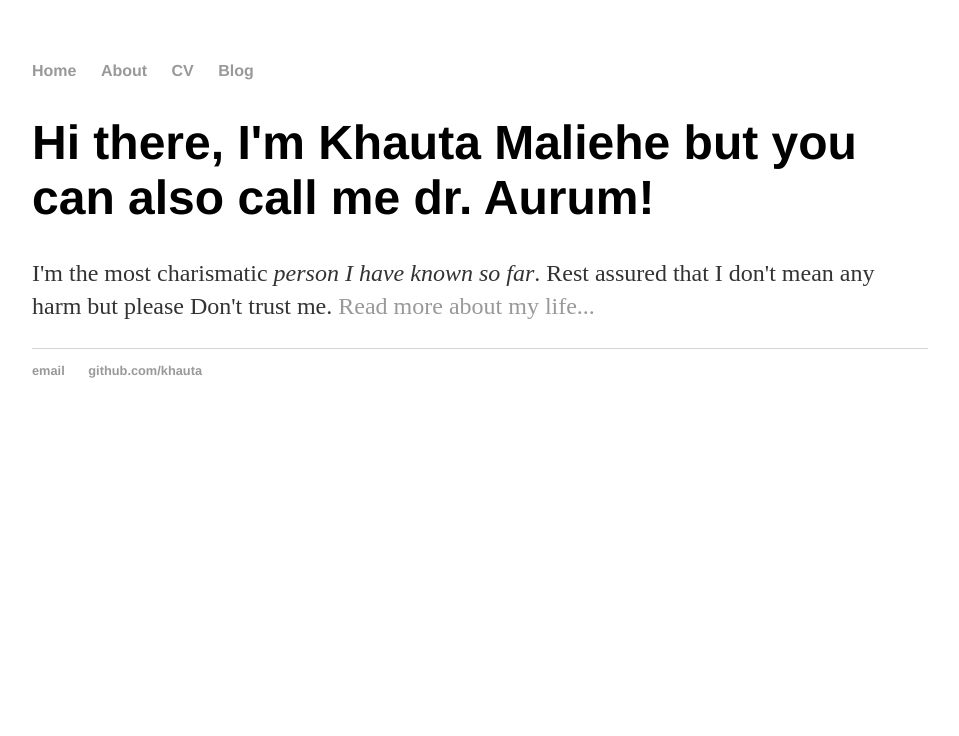
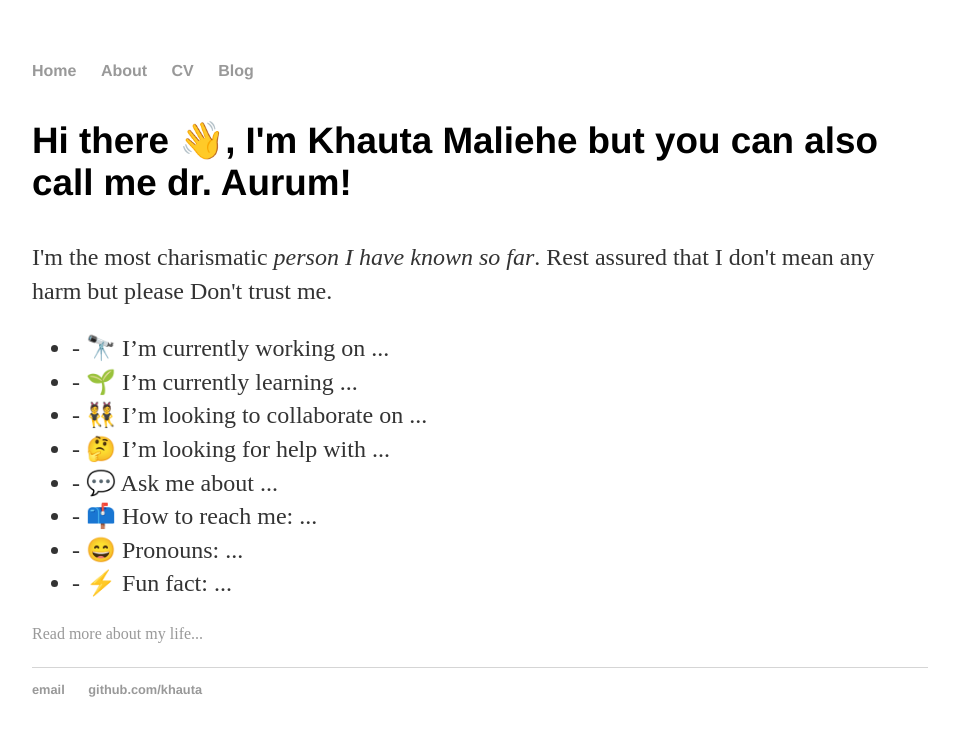
Before and after one commit to khauta/khauta.github.io, a Jekyll site: the page built from index.html, in a window 1280 px wide. Shown: the top 736 px of the page, without its empty margins (160-1119 px from the left). Built offline with Jekyll 4.4.1, drawn with Linux system fonts in a browser that asks for light colours.

Commit message:
emoji bro

```diff
--- a/index.html
+++ b/index.html
@@ -4,6 +4,17 @@ title: Khauta, Technomath Pty Ltd
 ---
 
 		<div class="blurb">
-			<h1>Hi there, I'm Khauta Maliehe but you can also call me dr. Aurum!</h1>
-			<p>I'm the most charismatic <em> person I have known so far</em>. Rest assured that I don't mean any harm but please Don't trust me. <a href="/about">Read more about my life...</a></p>
+			<h3>Hi there 👋, I'm Khauta Maliehe but you can also call me dr. Aurum!</h3>
+			<p>I'm the most charismatic <em> person I have known so far</em>. Rest assured that I don't mean any harm but please Don't trust me.
+			<ul>
+				<li>- 🔭 I’m currently working on ...</li>
+				<li>- 🌱 I’m currently learning ...</li>
+				<li>- 👯 I’m looking to collaborate on ...</li>
+				<li>- 🤔 I’m looking for help with ...</li>
+				<li>- 💬 Ask me about ...</li>
+				<li>- 📫 How to reach me: ...</li>
+				<li>- 😄 Pronouns: ...</li>
+				<li>- ⚡ Fun fact: ...</li>
+			</ul>
+				<a href="/about">Read more about my life...</a></p>
 		</div>
```
